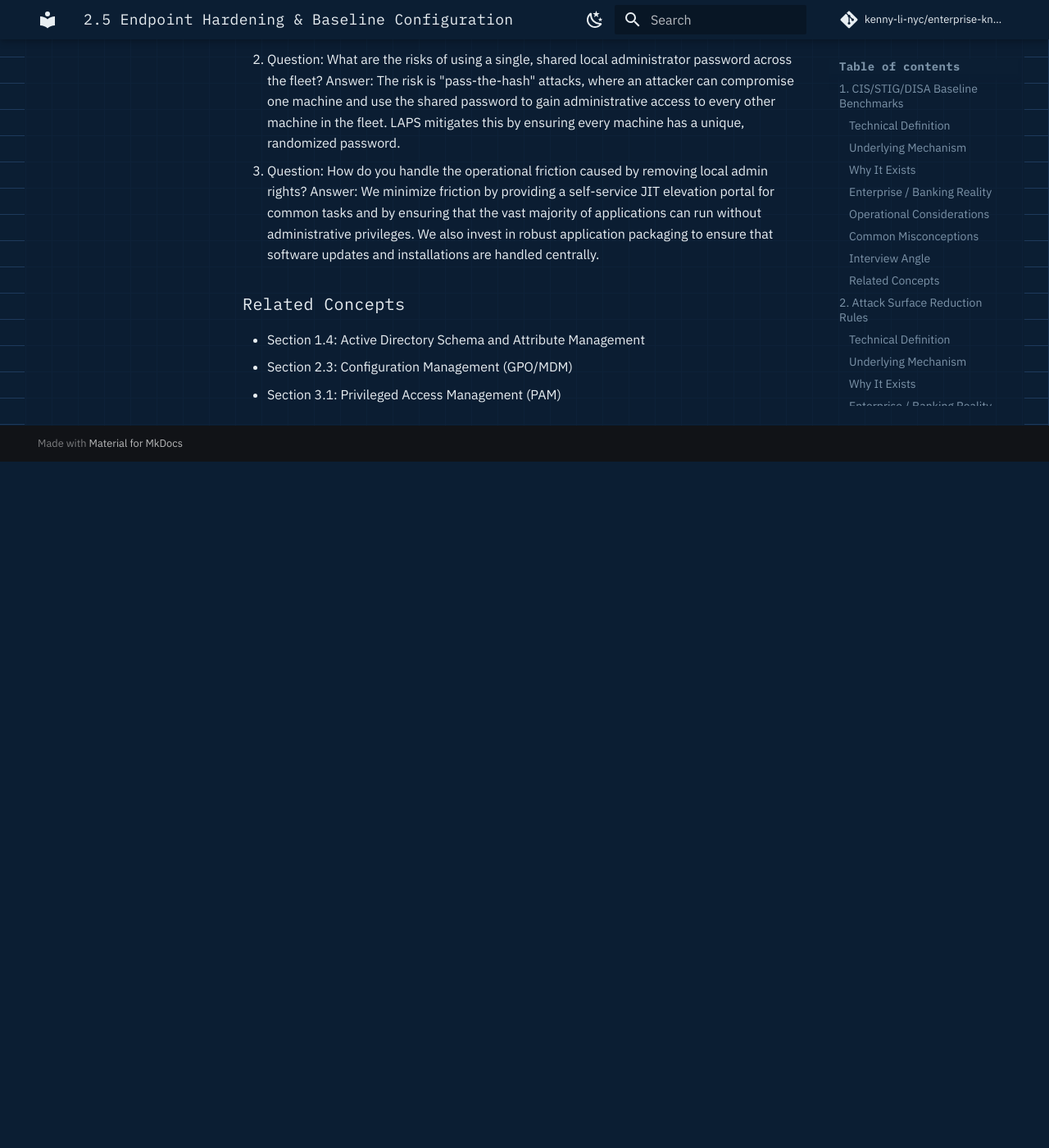
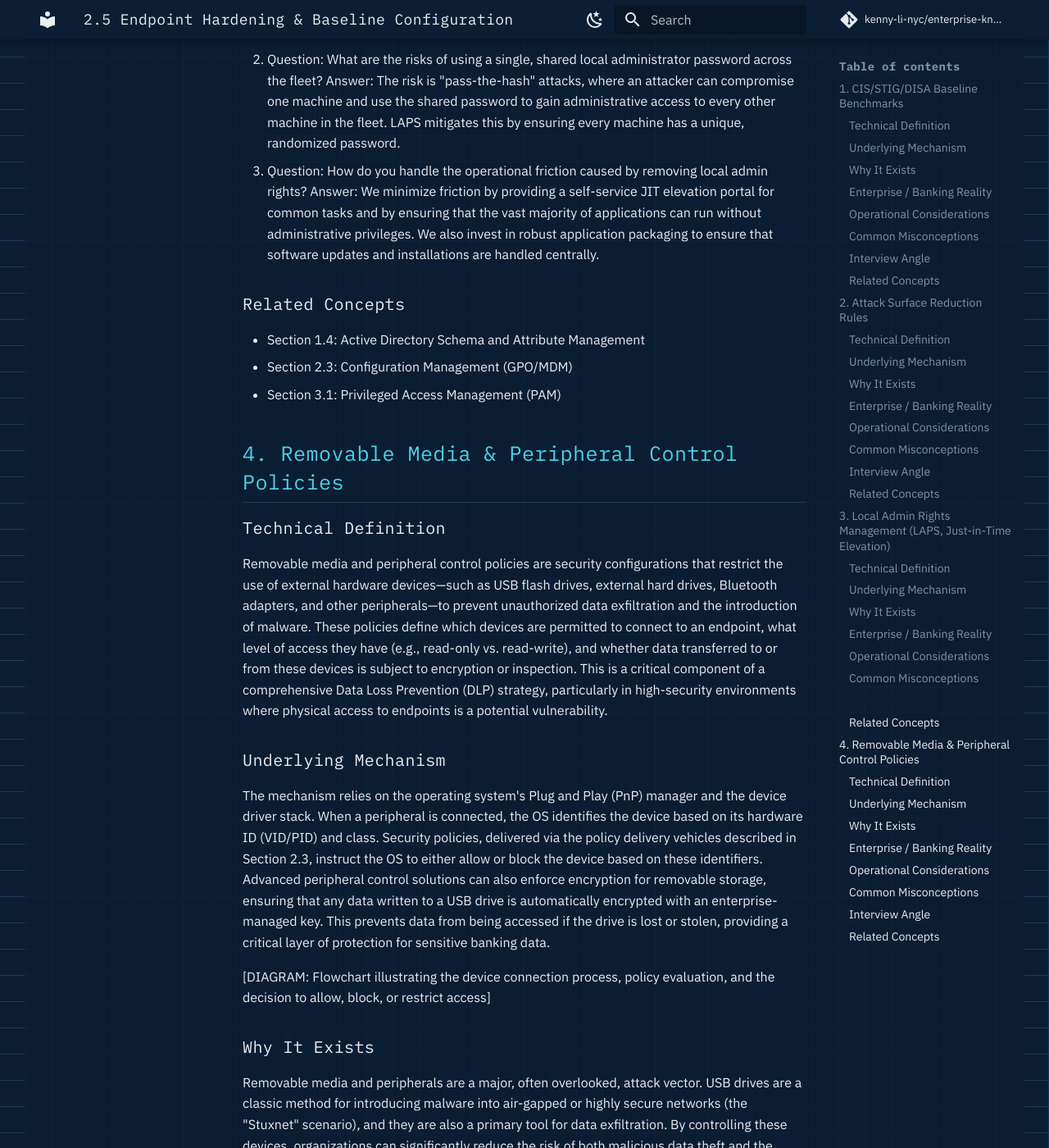
Before and after one commit to kenny-li-nyc/enterprise-knowledge-base, an MkDocs documentation site: the page built from docs/endpoint/endpoint-hardening-baseline-configuration.md, in a window 1280 px wide and 1400 px high, scrolled down 7162 px. Shown: the whole window at 82% size. Built offline with MkDocs 1.6.1 and Material for MkDocs 9.7.7, drawn with Linux system fonts in a browser that asks for light colours; comment, search, counter and statistics services are not loaded; before the commit the page ends 7725 px from its top, so only the background shows below that; some of the changed text lies outside the part shown.

Commit message:
docs: add section on removable media and peripheral control policies
Co-authored-by: aider (gemini/gemini-3.1-flash-lite) <aider@aider.chat>

```diff
--- a/docs/endpoint/endpoint-hardening-baseline-configuration.md
+++ b/docs/endpoint/endpoint-hardening-baseline-configuration.md
@@ -113,3 +113,41 @@ Operationalizing LAPS requires ensuring that the LAPS client is installed and co
 - Section 1.4: Active Directory Schema and Attribute Management
 - Section 2.3: Configuration Management (GPO/MDM)
 - Section 3.1: Privileged Access Management (PAM)
+
+## 4. Removable Media & Peripheral Control Policies
+
+### Technical Definition
+Removable media and peripheral control policies are security configurations that restrict the use of external hardware devices—such as USB flash drives, external hard drives, Bluetooth adapters, and other peripherals—to prevent unauthorized data exfiltration and the introduction of malware. These policies define which devices are permitted to connect to an endpoint, what level of access they have (e.g., read-only vs. read-write), and whether data transferred to or from these devices is subject to encryption or inspection. This is a critical component of a comprehensive Data Loss Prevention (DLP) strategy, particularly in high-security environments where physical access to endpoints is a potential vulnerability.
+
+### Underlying Mechanism
+The mechanism relies on the operating system's Plug and Play (PnP) manager and the device driver stack. When a peripheral is connected, the OS identifies the device based on its hardware ID (VID/PID) and class. Security policies, delivered via the policy delivery vehicles described in Section 2.3, instruct the OS to either allow or block the device based on these identifiers. Advanced peripheral control solutions can also enforce encryption for removable storage, ensuring that any data written to a USB drive is automatically encrypted with an enterprise-managed key. This prevents data from being accessed if the drive is lost or stolen, providing a critical layer of protection for sensitive banking data.
+
+[DIAGRAM: Flowchart illustrating the device connection process, policy evaluation, and the decision to allow, block, or restrict access]
+
+### Why It Exists
+Removable media and peripherals are a major, often overlooked, attack vector. USB drives are a classic method for introducing malware into air-gapped or highly secure networks (the "Stuxnet" scenario), and they are also a primary tool for data exfiltration. By controlling these devices, organizations can significantly reduce the risk of both malicious data theft and the accidental introduction of threats. This is particularly important in banking, where the protection of customer data and transactional integrity is a top priority.
+
+### Enterprise / Banking Reality
+In Tier-1 banking, peripheral control is a non-negotiable requirement for compliance with frameworks like PCI-DSS and FFIEC. Banks typically implement a "default-deny" policy for all removable media, only allowing specific, approved devices (e.g., encrypted USB drives) for authorized users. This is often integrated with DLP solutions that monitor and log all file transfers to removable media, providing a clear audit trail for compliance reporting. Architects must ensure that these policies are granular enough to support business needs (e.g., allowing specific peripherals for specialized hardware) while maintaining a strict security boundary.
+
+### Operational Considerations
+Operationalizing peripheral control requires a robust process for managing device exceptions. Administrators must have a clear, documented procedure for approving and whitelisting new devices, ensuring that this process is both secure and efficient. Monitoring is critical; administrators must track all device connection attempts, including blocked ones, to identify potential security incidents or unauthorized attempts to bypass the policy. Furthermore, administrators must manage the lifecycle of these devices, ensuring that they are decommissioned and wiped securely when they are no longer needed.
+
+[CLI: PowerShell command to query the current device control policy and list all connected peripherals on a Windows device]
+
+### Common Misconceptions
+!!! warning
+    A common misconception is that blocking USB ports is sufficient to prevent data exfiltration. In reality, data can be exfiltrated through a wide range of other channels, including network connections, cloud storage, and even physical printing. Another error is assuming that peripheral control policies are "set and forget"; they require ongoing maintenance to ensure that they remain effective as new hardware and software are introduced into the environment.
+
+### Interview Angle
+1. Question: How do you balance the need for peripheral control with the operational requirements of users who need to transfer data?
+   Answer: We implement a "default-deny" policy and provide approved, encrypted removable media for authorized users. For those who need to transfer data, we provide secure, managed alternatives, such as encrypted file shares or cloud-based collaboration platforms, which are monitored and audited.
+2. Question: What are the risks of allowing unauthorized Bluetooth peripherals in a banking environment?
+   Answer: The risks include unauthorized data exfiltration, the introduction of malware, and the potential for "man-in-the-middle" attacks where an attacker intercepts data transmitted over the Bluetooth connection. We mitigate this by disabling Bluetooth on all endpoints where it is not strictly required for business operations.
+3. Question: How do you handle a situation where a user needs to connect a specialized peripheral (e.g., a check scanner) that is not on the approved list?
+   Answer: We have a formal exception process where the device is evaluated for security risks. If approved, the device is whitelisted by its hardware ID (VID/PID) and the policy is updated to allow it for that specific user or group. This ensures that we maintain control while supporting necessary business functions.
+
+### Related Concepts
+- Section 2.3: Configuration Management (GPO/MDM)
+- Section 3.2: Data Loss Prevention (DLP)
+- Section 2.5: CIS/STIG/DISA Baseline Benchmarks
```
